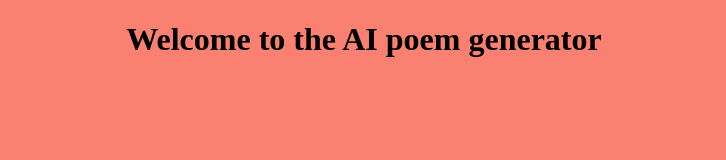
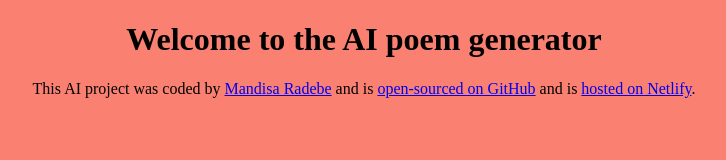
Before and after one commit to MandisaDev/Poem-generator, a plain HTML site: page index.html in a window 1280 px wide. Shown: the whole page, without its empty margins (276-1002 px from the left). Drawn offline with Linux system fonts and the light colour scheme.

Commit message:
Added the footer

```diff
--- a/index.html
+++ b/index.html
@@ -9,6 +9,22 @@
 <body>
     <h1>Welcome to the AI poem generator</h1>
 
+
+
+    <footer>This AI project was coded by
+        <a href="https://github.com/MandisaDev" target="_blank">Mandisa Radebe</a> and
+         is
+      <a
+        href="https://github.com/MandisaDev/Poem-generator"
+        target="_blank"
+      >
+        open-sourced on GitHub</a
+      >
+      and is
+      <a href="https://mandisa-ai-poem-generator.netlify.app/" target="_blank"
+        >hosted on Netlify</a
+      >.
+    </footer>
     <script src="src/index.js"></script>
 </body>
 </html>
```
